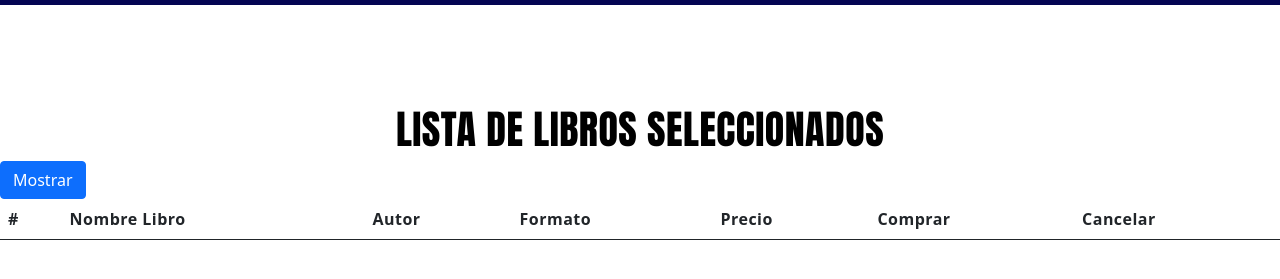
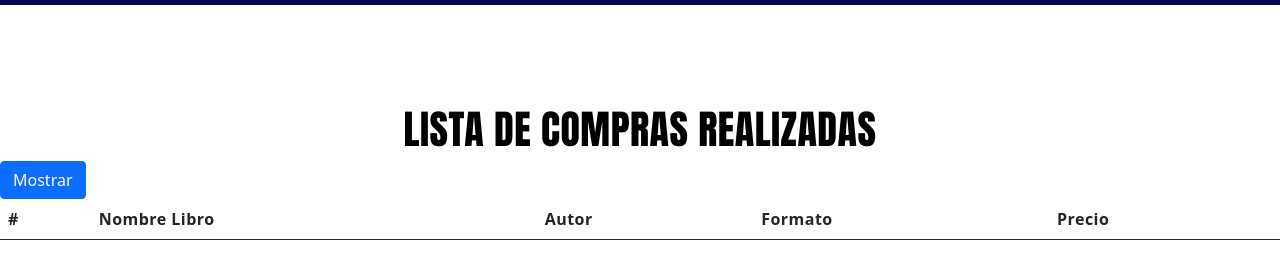
Before and after one commit to Marco1499/Tercerparcial3, a plain HTML site: page Paginas/Lcarrito.html in a window 1280 px wide. Shown: the part 75-354 px from the top of the page. Drawn offline with nearby package versions, Linux system fonts and the light colour scheme.

Commit message:
Update Lcarrito.html

```diff
--- a/Paginas/Lcarrito.html
+++ b/Paginas/Lcarrito.html
@@ -68,7 +68,7 @@
   </div>
 
 </nav>
-<h1 class="title">LISTA DE LIBROS SELECCIONADOS </h1>
+<h1 class="title">LISTA DE COMPRAS REALIZADAS </h1>
 
 <body >
   <button type="button" class="btn btn-primary" onclick="devolver()">Mostrar</button>
@@ -81,8 +81,6 @@
         <th scope="col">Autor</th>
         <th scope="col">Formato</th>
         <th scope="col">Precio</th>
-        <th scope="col">Comprar</th>
-        <th scope="col">Cancelar</th>
       </tr>
     </thead>
     <tbody id="mostrarLista">
```
